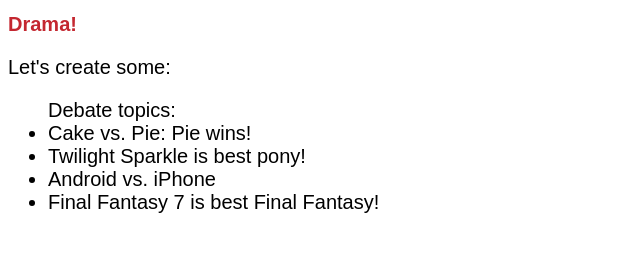
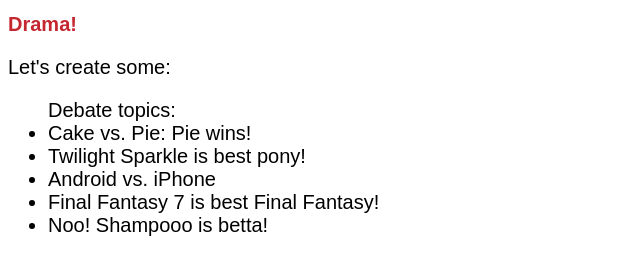
Before and after one commit to india518/git_merge_demo, a plain HTML site: page index.html in a window 1280 px wide. Shown: the whole page, without its empty margins (0-640 px from the left). Drawn offline with Linux system fonts and the light colour scheme.

Commit message:
Gilmore it up

```diff
--- a/index.html
+++ b/index.html
@@ -14,6 +14,7 @@
 		<li>Twilight Sparkle is best pony!</li>
 		<li>Android vs. iPhone</li>
 		<li>Final Fantasy 7 is best Final Fantasy!</li>
+		<li>Noo! Shampooo is betta!</li>
 	</ul>
 
 </body>
```
